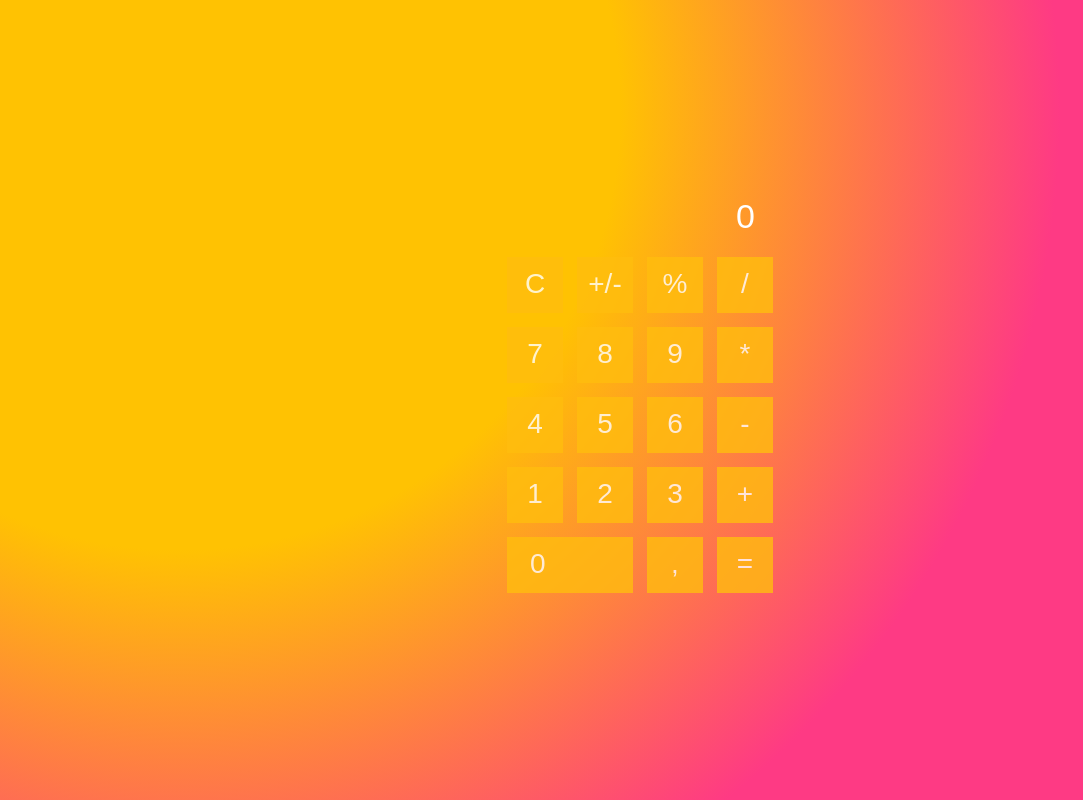
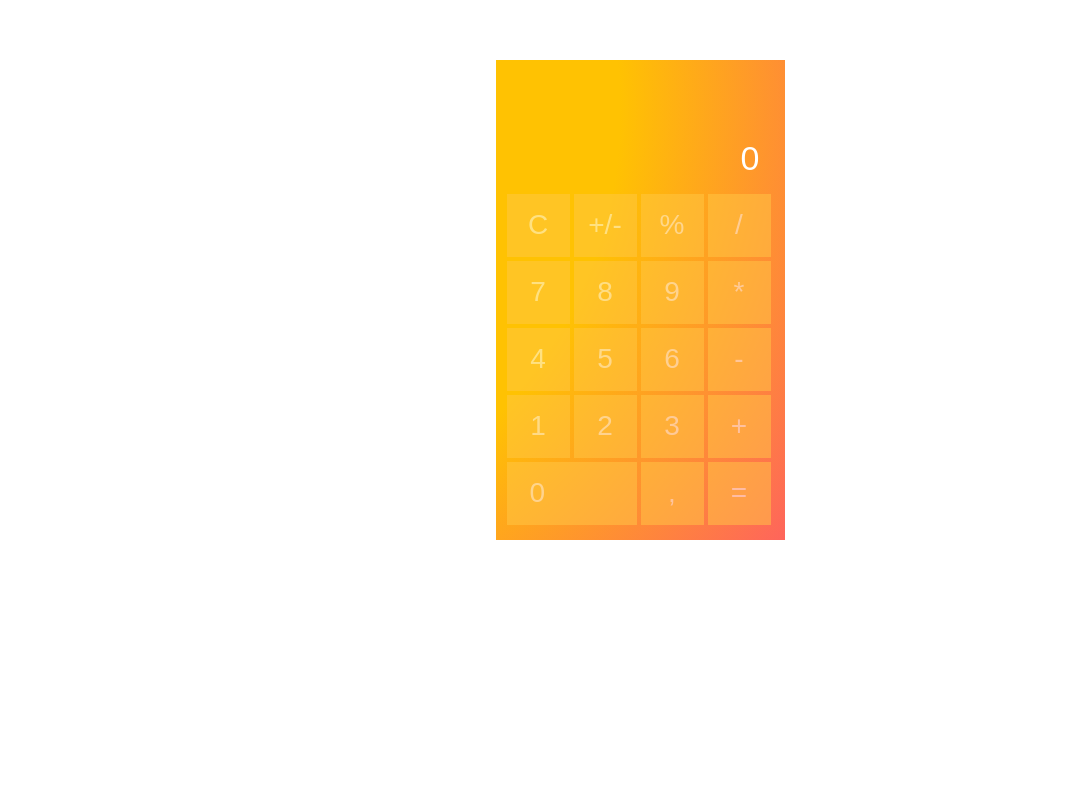
Before and after one commit to LizaKornilo/laba3_calculator, a plain HTML site: page web3.html in a window 1280 px wide. Shown: the whole page, without its empty margins (0-1083 px from the left). Drawn offline with Linux system fonts and the light colour scheme.

Commit message:
css. add border, increase of buttons, add opacity

```diff
--- a/web3.css
+++ b/web3.css
@@ -1,8 +1,4 @@
 html {
-    background: #ffc202;
-    background-image:
-            radial-gradient(circle farthest-side at 180px 110px, #ffc202 40%, rgb(254, 58, 132) 80%);
-    background-attachment: fixed;
     color: #ffffff;
 }
 
@@ -10,9 +6,9 @@ body {
     color: #ffffff;
     font: 300 18px/1.6 "Source Sans Pro",sans-serif;
     margin: 0;
-    padding: 5em 0 2em;
     text-align: center;
 }
+
 /*наше поле ввода*/
 .viewer{
     text-align: right;
@@ -25,36 +21,45 @@ body {
     width: 7.5em;
     height: 3em;
 }
+
 .calculator {
+border: 2px solid white;
+    padding: 30px 0px 0px 9px;
+    height: 450px;
+    width: 220px ;
+    background: #ffc202;
+    background-image:
+            radial-gradient(circle farthest-side at 180px 110px, #ffc202 40%, rgb(254, 58, 132) 80%);
+    background-attachment: fixed;
+    color: white;
     font-size: 28px;
     margin: 0 auto;
     width: 10em;
 }
 .num1{
-    border: 0;
-    background: rgb(255, 189, 14);
-    opacity: 0.8;
+    background: rgb(255, 199, 72);
+    opacity: 50%;
     text-align:left;
     text-indent: 17px;
     color: #ffffff;
     cursor: pointer;
     float: left;
     font: inherit;
-    margin: 0.25em;
-    width: 126px;
-    height: 2em;
+    margin: 2px;
+    width: 130px;
+    height: 63px;
     transition: all 0.5s;
 }
 button {
     border: 2px;
-    background: rgb(255, 189, 14);
-    opacity: 0.8;
+    background: rgb(255, 199, 71);
+    opacity: 50%;
     color: #ffffff;
     cursor: pointer;
     float: left;
     font: inherit;
-    margin: 0.25em;
-    width: 2em;
-    height: 2em;
+    margin: 2px;
+    width: 63px;
+    height: 63px;
     transition: all 0.5s;
 }
```
